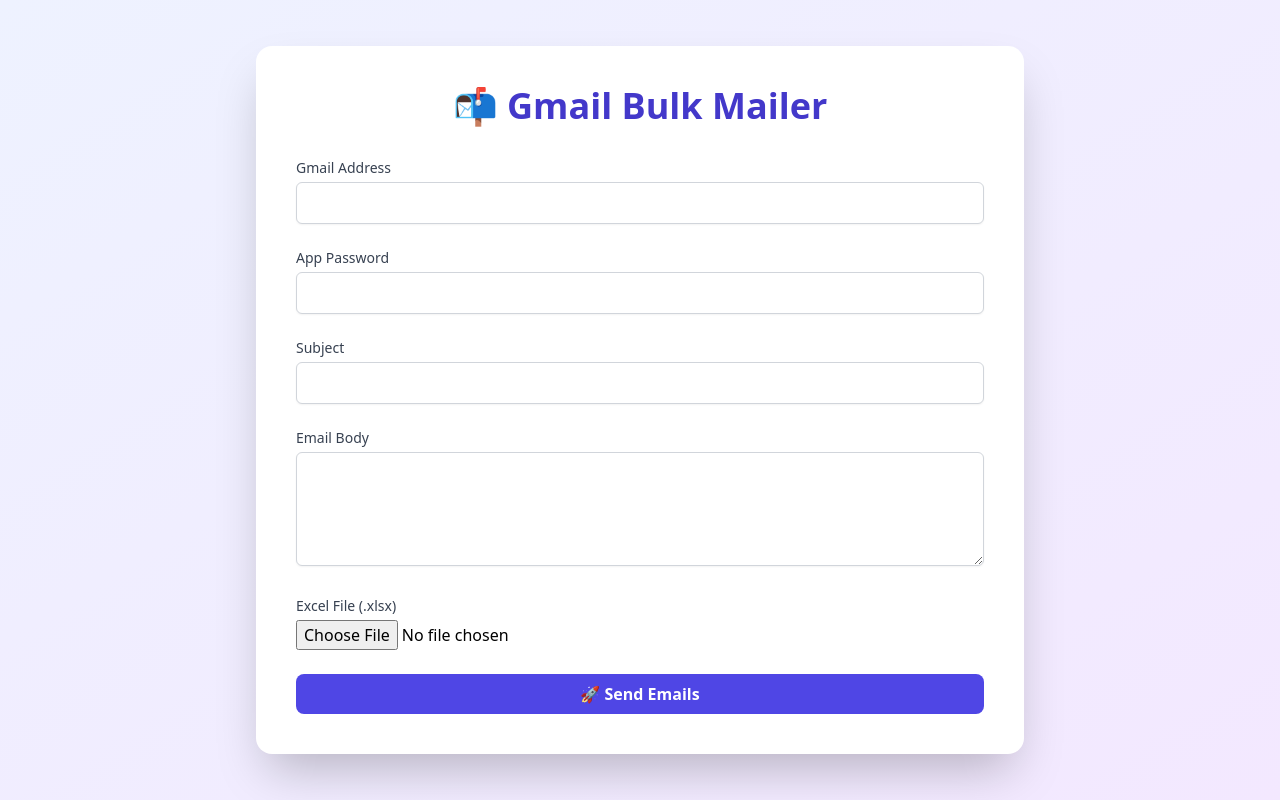
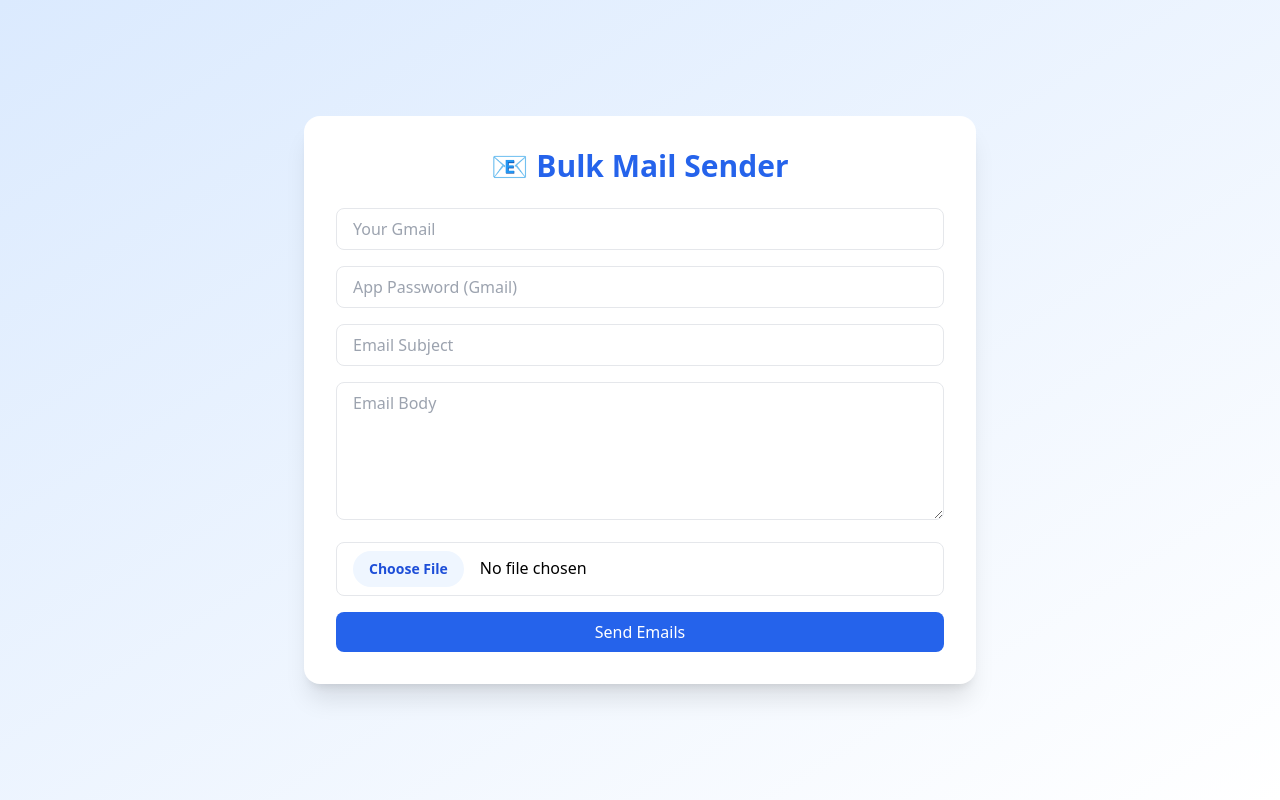
Before and after one commit to LakshmidharKotipalli/Bulk_Mailer, a React (Create React App) app in the folder final-frontend/: page / in a window 1280 px wide. Built offline with nearby package versions, Linux system fonts and the light colour scheme; the HTML template or start-up script is replaced by a standard one.

Commit message:
Update App.js

```diff
--- a/final-frontend/src/App.js
+++ b/final-frontend/src/App.js
@@ -1,75 +1,95 @@
+import React, { useState } from "react";
+import axios from "axios";
 
-import React, { useState } from 'react';
-import axios from 'axios';
-
-export default function App() {
+function App() {
+  const [senderEmail, setSenderEmail] = useState("");
+  const [appPassword, setAppPassword] = useState("");
+  const [subject, setSubject] = useState("");
+  const [body, setBody] = useState("");
   const [file, setFile] = useState(null);
-  const [email, setEmail] = useState('');
-  const [password, setPassword] = useState('');
-  const [subject, setSubject] = useState('');
-  const [body, setBody] = useState('');
-  const [results, setResults] = useState([]);
+  const [status, setStatus] = useState("");
 
   const handleSubmit = async (e) => {
     e.preventDefault();
-    if (!file) return alert("Please upload an Excel file.");
+
+    if (!file) {
+      setStatus("Please upload an Excel file (.xlsx)");
+      return;
+    }
 
     const formData = new FormData();
     formData.append("file", file);
-    formData.append("sender_email", email);
-    formData.append("app_password", password);
+    formData.append("sender_email", senderEmail);
+    formData.append("app_password", appPassword);
     formData.append("subject", subject);
     formData.append("body", body);
 
     try {
-      const res = await axios.post("https://bulk-mail-backend-amrc.onrender.com/send-emails/", formData);
-      setResults(res.data.results);
-    } catch (err) {
-      alert("Error sending emails: " + (err.response?.data?.error || err.message));
+      const response = await axios.post(
+        "https://bulk-mail-backend-amrc.onrender.com/send-emails/",
+        formData
+      );
+      setStatus(response.data.message || response.data.error);
+    } catch (error) {
+      setStatus("Failed to send emails. Please check the logs or try again.");
     }
   };
 
   return (
-    <div className="min-h-screen bg-gradient-to-br from-indigo-50 to-purple-100 flex items-center justify-center px-4 py-8">
-      <div className="max-w-3xl w-full bg-white shadow-2xl rounded-2xl p-10">
-        <h1 className="text-4xl font-extrabold text-center text-indigo-700 mb-8">📬 Gmail Bulk Mailer</h1>
-        <form onSubmit={handleSubmit} className="space-y-6">
-          <div>
-            <label className="block text-sm font-medium text-gray-700">Gmail Address</label>
-            <input type="email" required className="mt-1 w-full border border-gray-300 p-2 rounded-md shadow-sm" onChange={e => setEmail(e.target.value)} />
-          </div>
-          <div>
-            <label className="block text-sm font-medium text-gray-700">App Password</label>
-            <input type="password" required className="mt-1 w-full border border-gray-300 p-2 rounded-md shadow-sm" onChange={e => setPassword(e.target.value)} />
-          </div>
-          <div>
-            <label className="block text-sm font-medium text-gray-700">Subject</label>
-            <input type="text" required className="mt-1 w-full border border-gray-300 p-2 rounded-md shadow-sm" onChange={e => setSubject(e.target.value)} />
-          </div>
-          <div>
-            <label className="block text-sm font-medium text-gray-700">Email Body</label>
-            <textarea rows="4" required className="mt-1 w-full border border-gray-300 p-2 rounded-md shadow-sm" onChange={e => setBody(e.target.value)} />
-          </div>
-          <div>
-            <label className="block text-sm font-medium text-gray-700">Excel File (.xlsx)</label>
-            <input type="file" accept=".xlsx" required className="mt-1 w-full" onChange={e => setFile(e.target.files[0])} />
-          </div>
-          <button type="submit" className="w-full bg-indigo-600 text-white py-2 rounded-lg hover:bg-indigo-700 font-semibold">🚀 Send Emails</button>
+    <div className="min-h-screen bg-gradient-to-br from-blue-100 to-white flex items-center justify-center p-6">
+      <div className="w-full max-w-2xl bg-white shadow-xl rounded-2xl p-8 space-y-6">
+        <h1 className="text-3xl font-bold text-center text-blue-600">📧 Bulk Mail Sender</h1>
+        <form onSubmit={handleSubmit} className="space-y-4">
+          <input
+            type="email"
+            placeholder="Your Gmail"
+            value={senderEmail}
+            onChange={(e) => setSenderEmail(e.target.value)}
+            required
+            className="w-full px-4 py-2 border rounded-lg focus:outline-none focus:ring-2 focus:ring-blue-500"
+          />
+          <input
+            type="password"
+            placeholder="App Password (Gmail)"
+            value={appPassword}
+            onChange={(e) => setAppPassword(e.target.value)}
+            required
+            className="w-full px-4 py-2 border rounded-lg focus:outline-none focus:ring-2 focus:ring-blue-500"
+          />
+          <input
+            type="text"
+            placeholder="Email Subject"
+            value={subject}
+            onChange={(e) => setSubject(e.target.value)}
+            required
+            className="w-full px-4 py-2 border rounded-lg focus:outline-none focus:ring-2 focus:ring-blue-500"
+          />
+          <textarea
+            placeholder="Email Body"
+            value={body}
+            onChange={(e) => setBody(e.target.value)}
+            required
+            rows="5"
+            className="w-full px-4 py-2 border rounded-lg focus:outline-none focus:ring-2 focus:ring-blue-500"
+          ></textarea>
+          <input
+            type="file"
+            accept=".xlsx"
+            onChange={(e) => setFile(e.target.files[0])}
+            required
+            className="w-full px-4 py-2 border rounded-lg file:mr-4 file:py-2 file:px-4 file:rounded-full file:border-0 file:text-sm file:font-semibold file:bg-blue-50 file:text-blue-700 hover:file:bg-blue-100"
+          />
+          <button
+            type="submit"
+            className="w-full bg-blue-600 text-white py-2 px-4 rounded-lg hover:bg-blue-700 transition"
+          >
+            Send Emails
+          </button>
         </form>
-
-        {results.length > 0 && (
-          <div className="mt-8">
-            <h2 className="text-xl font-bold text-gray-800 mb-2">📊 Send Status</h2>
-            <ul className="text-sm space-y-1 max-h-60 overflow-y-auto border rounded p-3 bg-gray-50">
-              {results.map((r, i) => (
-                <li key={i} className={r.status === "Sent" ? "text-green-600" : "text-red-600"}>
-                  {r.email} — {r.status}
-                </li>
-              ))}
-            </ul>
-          </div>
-        )}
+        {status && <p className="text-center text-sm text-gray-700">{status}</p>}
       </div>
     </div>
   );
 }
+
+export default App;
```
